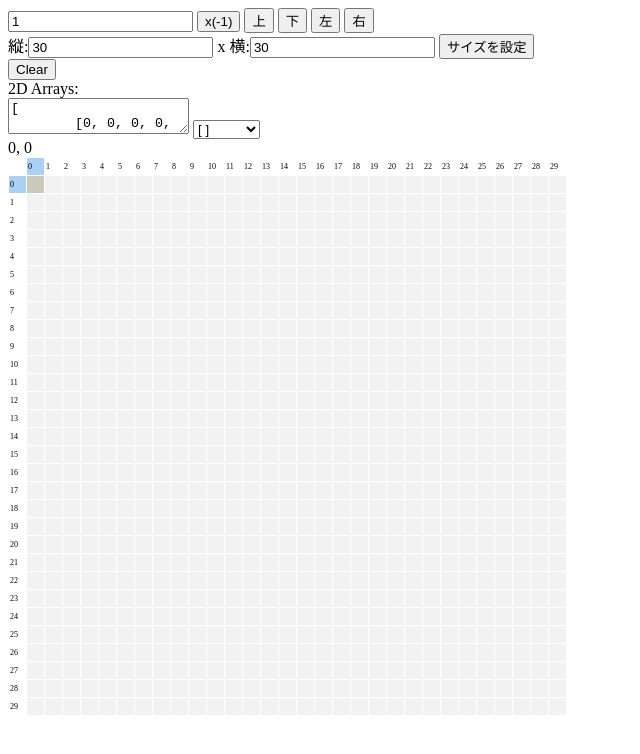
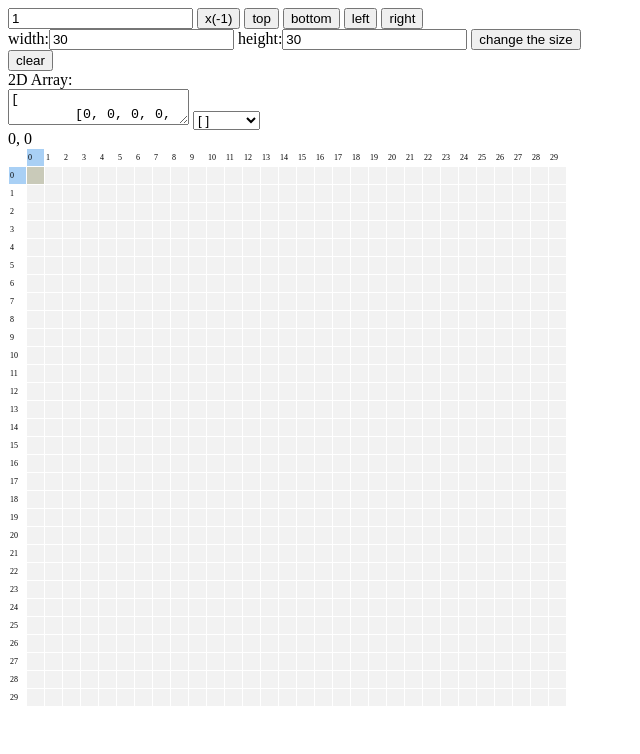
Before and after one commit to nwtgck/2d-arrays-plotter, a plain HTML site: page index.html in a window 1280 px wide. Shown: the whole page, without its empty margins (0-640 px from the left). Drawn offline with nearby package versions, Linux system fonts and the light colour scheme.

Commit message:
[change] 日本語をやめ英語にした

```diff
--- a/index.html
+++ b/index.html
@@ -13,16 +13,16 @@
 	<div ng-controller="plotCtrl" ng-init="array = []">
 		<input type="number" ng-model="addValue">
 		<button ng-click="addValue = -addValue">x(-1)</button>
-		<button ng-click="addTop()">上</button>
-		<button ng-click="addBottom()">下</button>
-		<button ng-click="addLeft();">左</button>
-		<button ng-click="addRight();">右</button><br>
-		縦:<input type='number' ng-model='inputH' min='1'> x
-		横:<input type='number' ng-model='inputW' min='1'>
-		<button ng-click='resetSize()'>サイズを設定</button><br>
-		<button ng-click="clear()">Clear</button><br>
+		<button ng-click="addTop()">top</button>
+		<button ng-click="addBottom()">bottom</button>
+		<button ng-click="addLeft();">left</button>
+		<button ng-click="addRight();">right</button><br>
+		width:<input type='number' ng-model='inputW' min='1'>
+		height:<input type='number' ng-model='inputH' min='1'>
+		<button ng-click='resetSize()'>change the size</button><br>
+		<button ng-click="clear()">clear</button><br>
 
-		2D Arrays: <br>
+		2D Array: <br>
 		<textarea onclick='this.select()'>{{arrayString()}}</textarea>
 		<select ng-model="bracket">
 			<option value="{">{ }</option>
```
